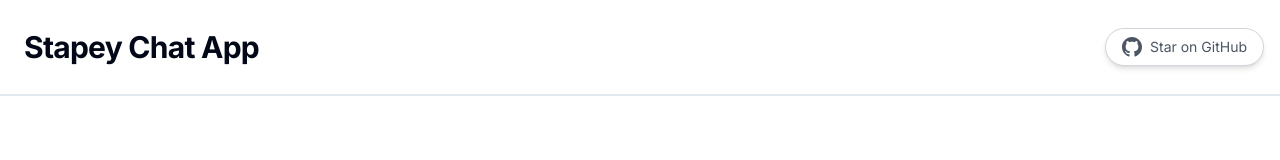
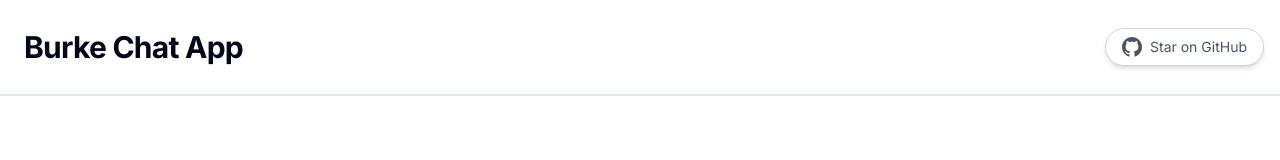
Before and after one commit to bibaswan7/medical-rag, a Next.js app: page / in a window 1280 px wide. Shown: the top 160 px of the page. Built offline with nearby package versions, Linux system fonts and the light colour scheme.

Commit message:
fix: changed name

```diff
--- a/components/Header.tsx
+++ b/components/Header.tsx
@@ -6,7 +6,7 @@ export default function Header() {
     <header className="flex justify-between items-center w-full mt-5 border-b-2 pb-7 sm:px-4 px-2">
       <Link href="/" className="flex space-x-3">
         <h1 className="sm:text-3xl text-xl font-bold ml-2 tracking-tight">
-          Stapey Chat App
+          Burke Chat App
         </h1>
       </Link>
       <a
```
